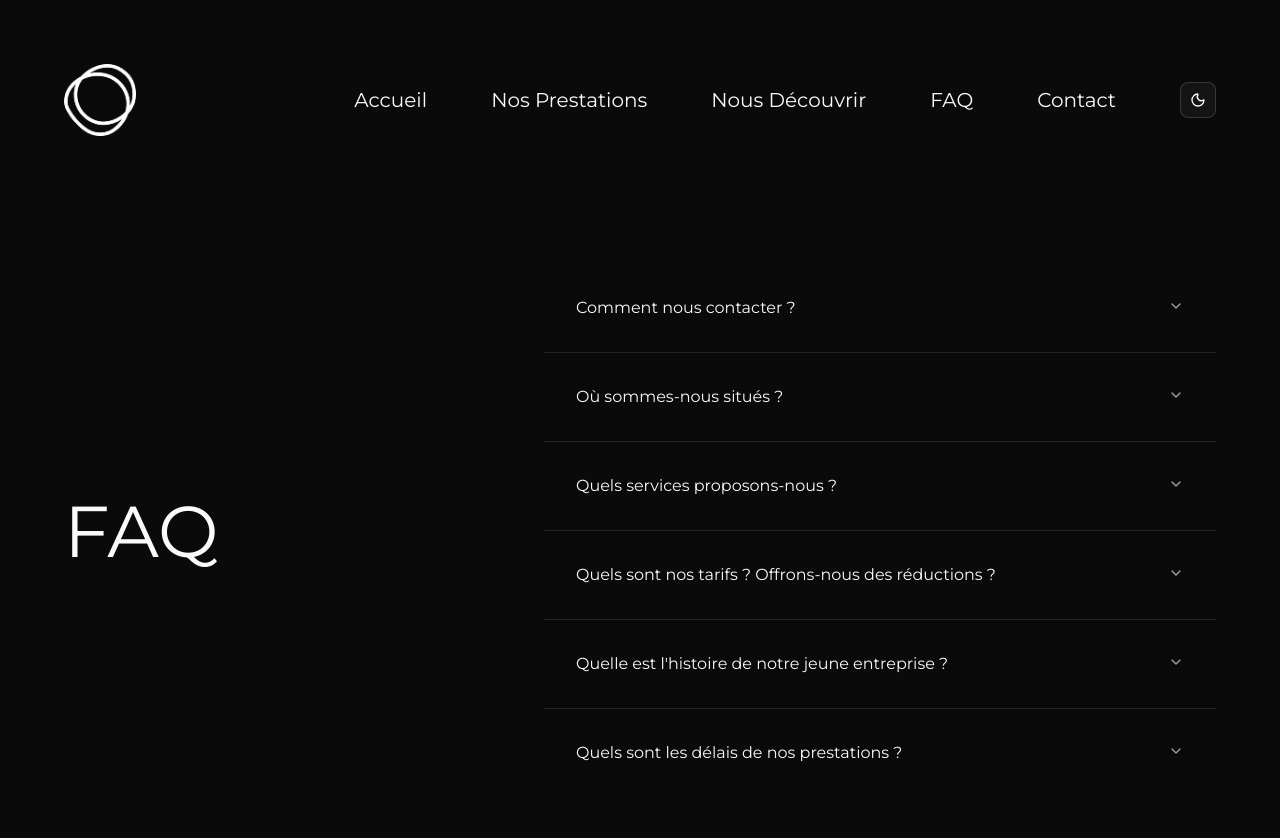
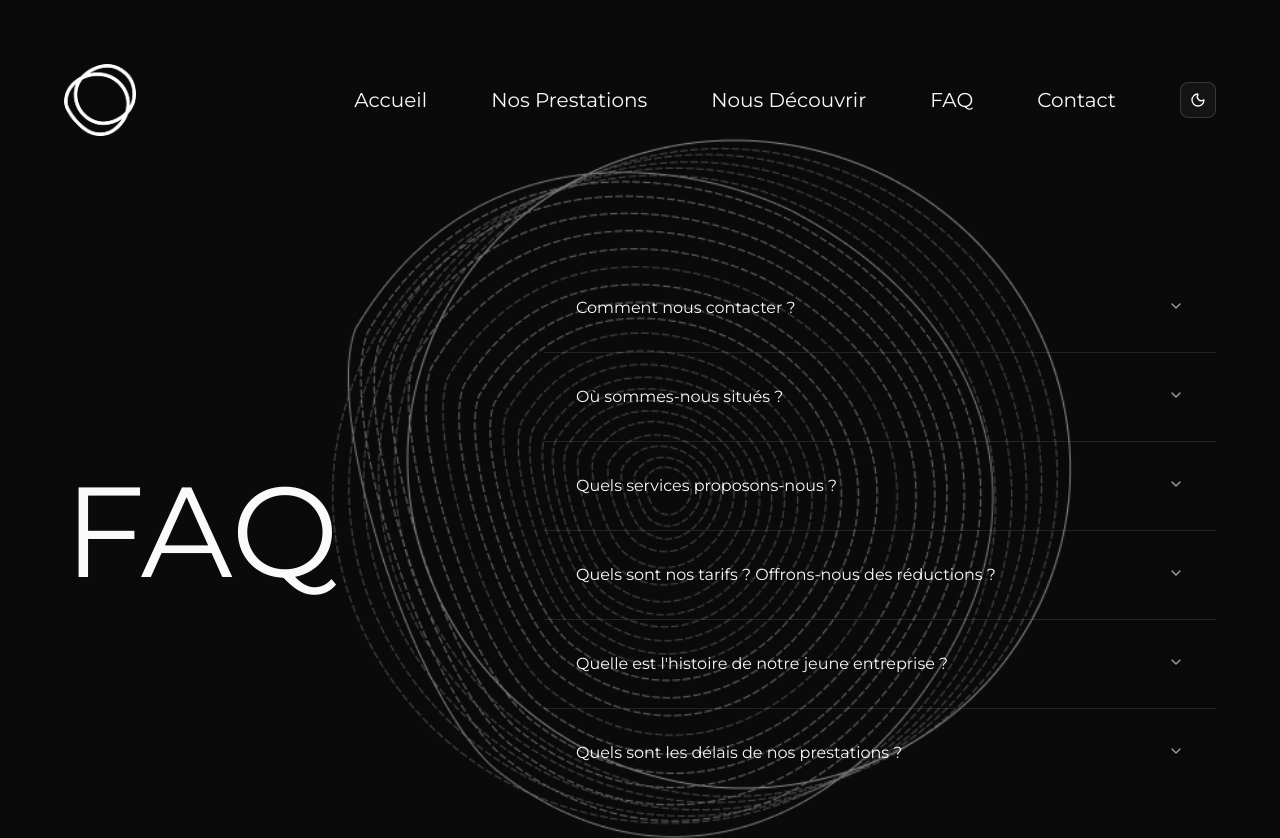
Before and after one commit to ArcLKN/cyrcle-website, a React (Vite) app: page /cyrcle-website/faq in a window 1280 px wide. Shown: the top 838 px of the page. Built offline with nearby package versions, Linux system fonts and the light colour scheme.

Commit message:
Added image and made title bigger

```diff
--- a/src/pages/FAQ.jsx
+++ b/src/pages/FAQ.jsx
@@ -4,11 +4,17 @@ import {
 	AccordionItem,
 	AccordionTrigger,
 } from "@/components/ui/accordion";
+import souche from "@/assets/souche_1.png";
 
 function FAQ() {
 	return (
 		<div className='flex justify-between items-center'>
-			<h1 className='text-7xl text-bold'>FAQ</h1>
+			<h1 className='text-9xl'>FAQ</h1>
+			<img
+				src={souche}
+				alt='souche'
+				className='pointer-events-none absolute h-248 w-auto top-1/2 left-1/2 -translate-x-124 -translate-y-100 opacity-50'
+			/>
 			<Accordion type='single' collapsible className='w-full max-w-2xl'>
 				<AccordionItem className='p-4 px-8' value='item-1'>
 					<AccordionTrigger className='text-md'>
```
